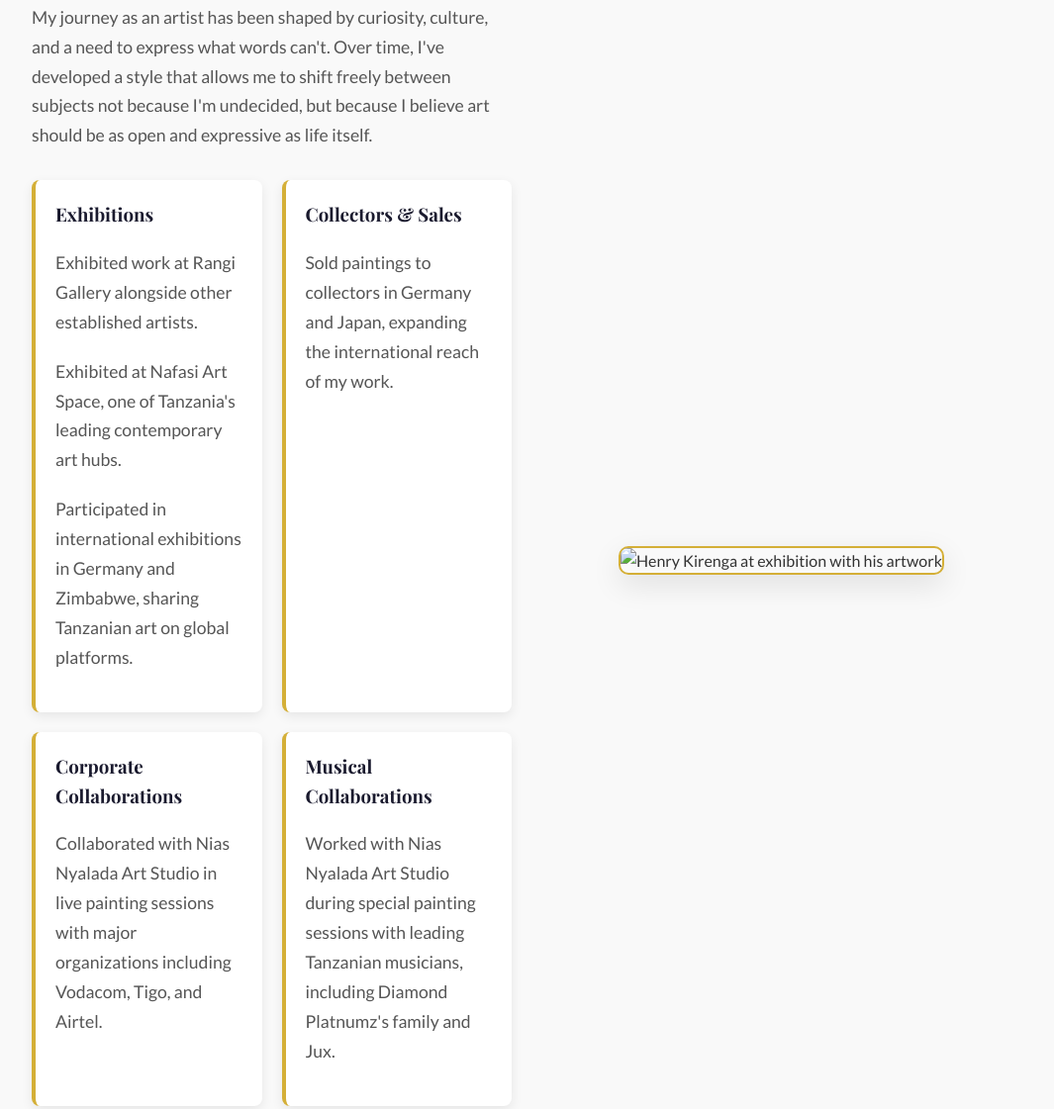
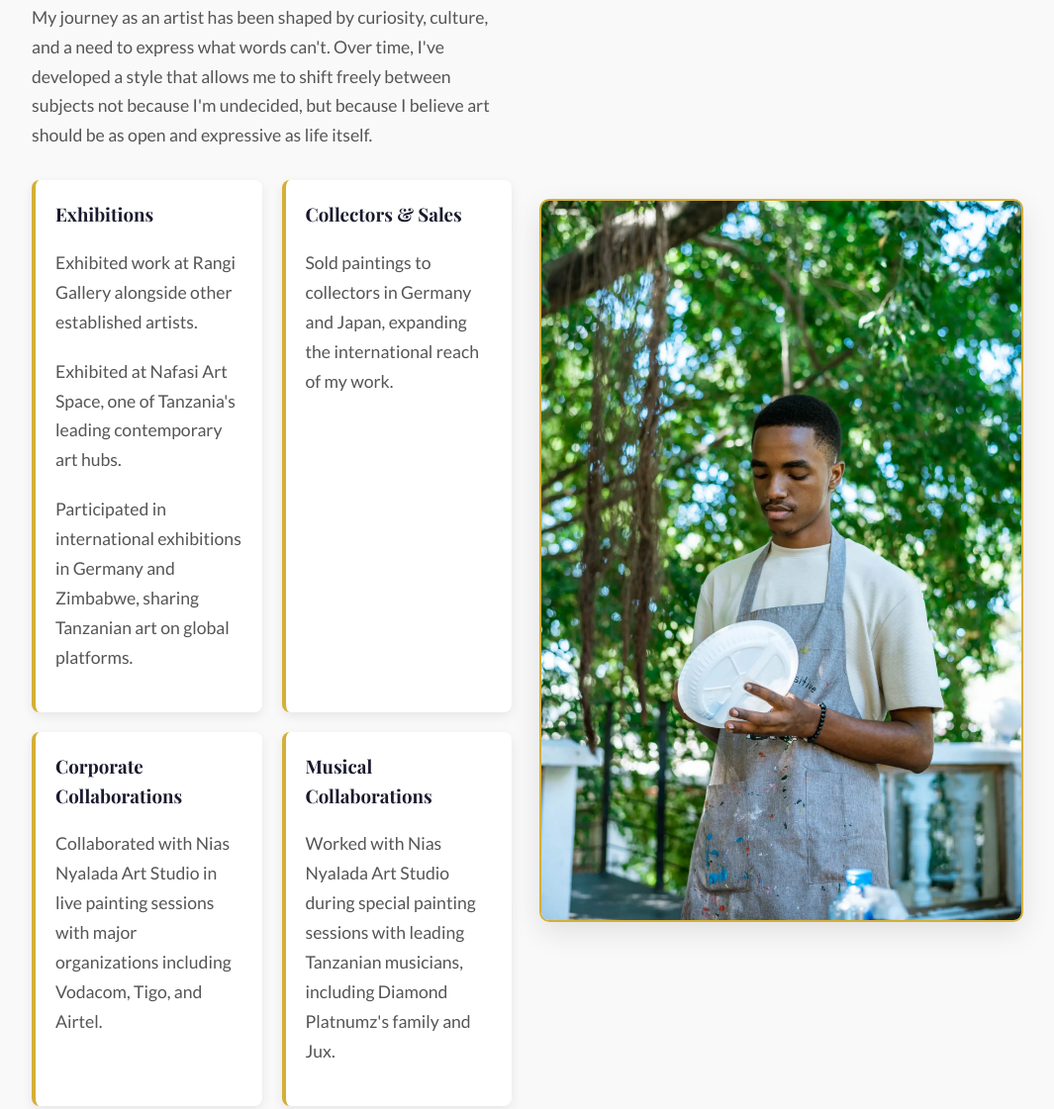
Before and after one commit to henrykirenga/henrykirenga.co.tz, a plain HTML site: page about.html in a window 1280 px wide. Shown: the part 1601-2722 px from the top of the page at 99% size, without its empty margins (108-1173 px from the left). Drawn offline with nearby package versions, Linux system fonts and the light colour scheme.

Commit message:
Update about.html

```diff
--- a/about.html
+++ b/about.html
@@ -449,7 +449,7 @@
                     </div>
                 </div>
                 <div class="journey-image">
-                    <img src="Image/artist-exhibition.jpg" alt="Henry Kirenga at exhibition with his artwork">
+                    <img src="Image/artist-exhibition.webp" alt="Henry Kirenga at exhibition with his artwork">
                 </div>
             </div>
         </div>
```
